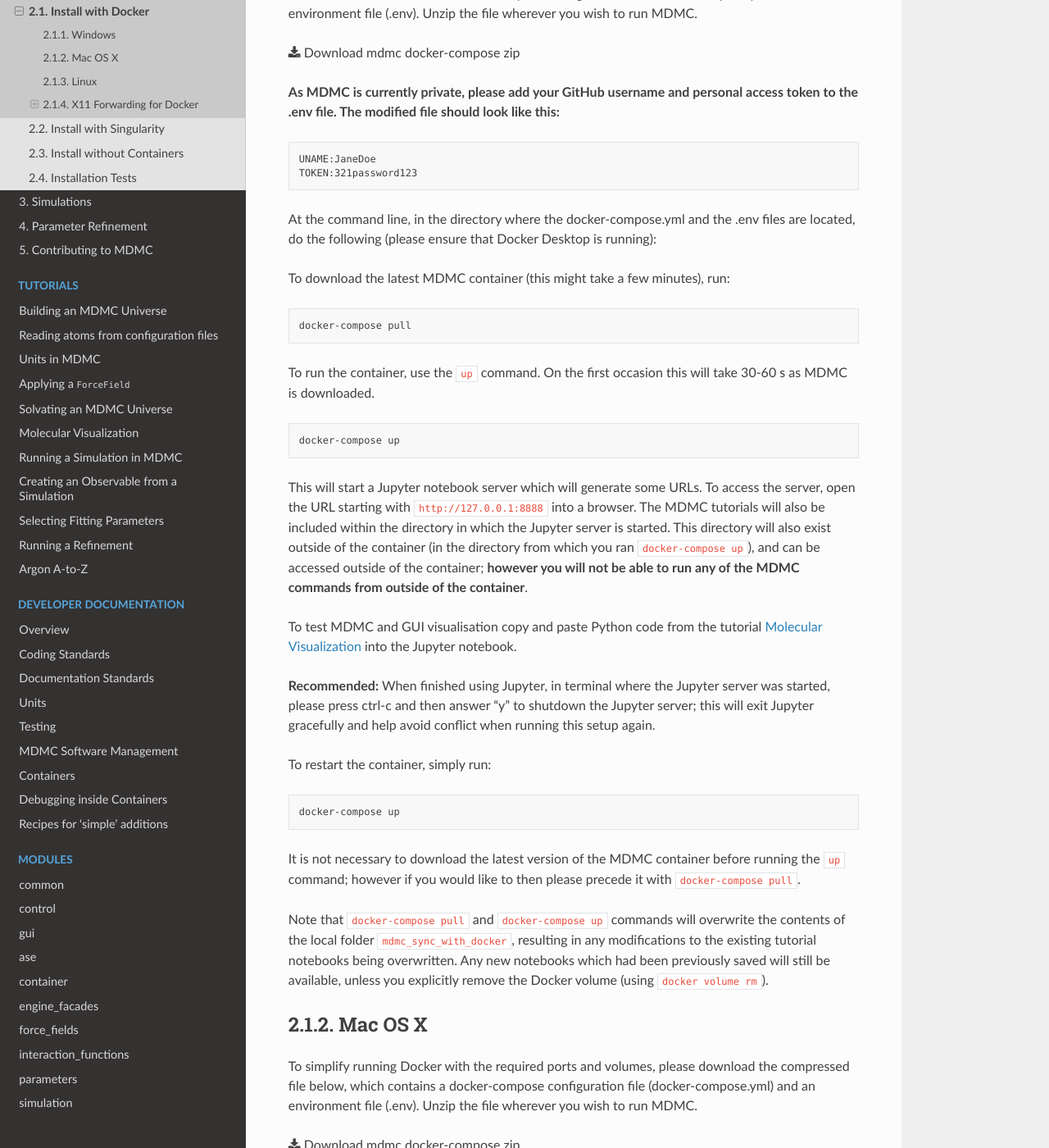
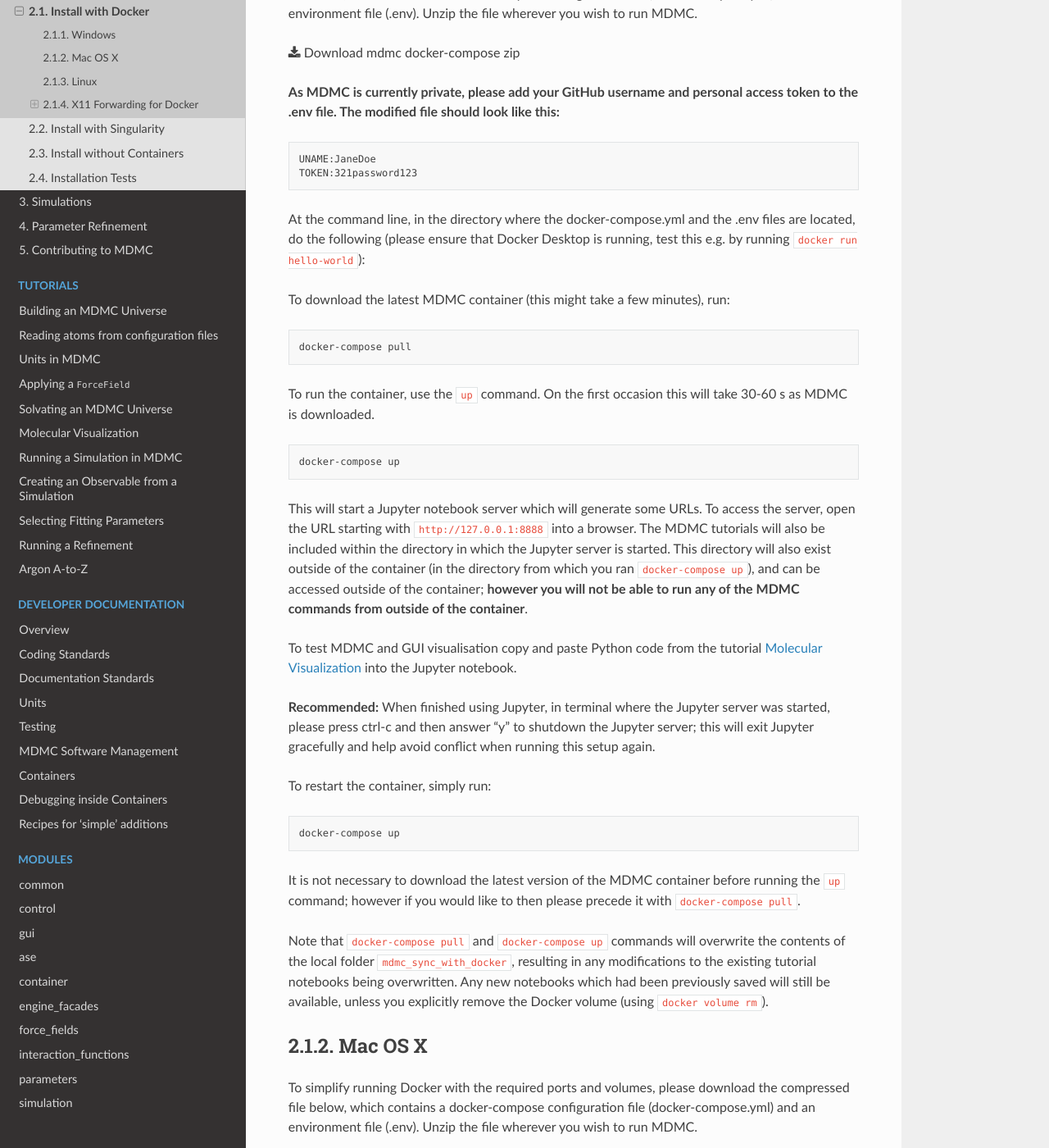
Before and after one commit to ISISNeutronMuon/MDMC, a Sphinx documentation site: the page built from doc/pages/installation/docker.rst, in a window 1280 px wide and 1400 px high, scrolled down 1029 px. Shown: the whole window at 82% size. Built offline with Sphinx 7.4.7 and the Read the Docs theme 2.0.0, drawn with Linux system fonts in a browser that asks for light colours; some of the changed text lies outside the part shown.

Commit message:
Add more to help test Docker Desktop setup

```diff
--- a/doc/pages/installation/docker.rst
+++ b/doc/pages/installation/docker.rst
@@ -45,7 +45,8 @@
 .. include:: docker/docker-compose-env-osx-windows.rst
 
 At the command line, in the directory where the docker-compose.yml and the .env
-files are located, do the following (please ensure that Docker Desktop is running):
+files are located, do the following (please ensure that Docker Desktop is running, test
+this e.g. by running :code:`docker run hello-world`):
 
 .. include:: docker/docker-compose-run.rst
 
@@ -58,7 +59,8 @@
 .. include:: docker/docker-compose-env-osx-windows.rst
 
 Then in a terminal, in the directory where the docker-compose.yml and the .env
-files are located, do the following (please ensure that Docker Desktop is running):
+files are located, do the following (please ensure that Docker Desktop is running, test
+this e.g. by running :code:`docker run hello-world`):
 
 .. include:: docker/docker-compose-run.rst
 
```
